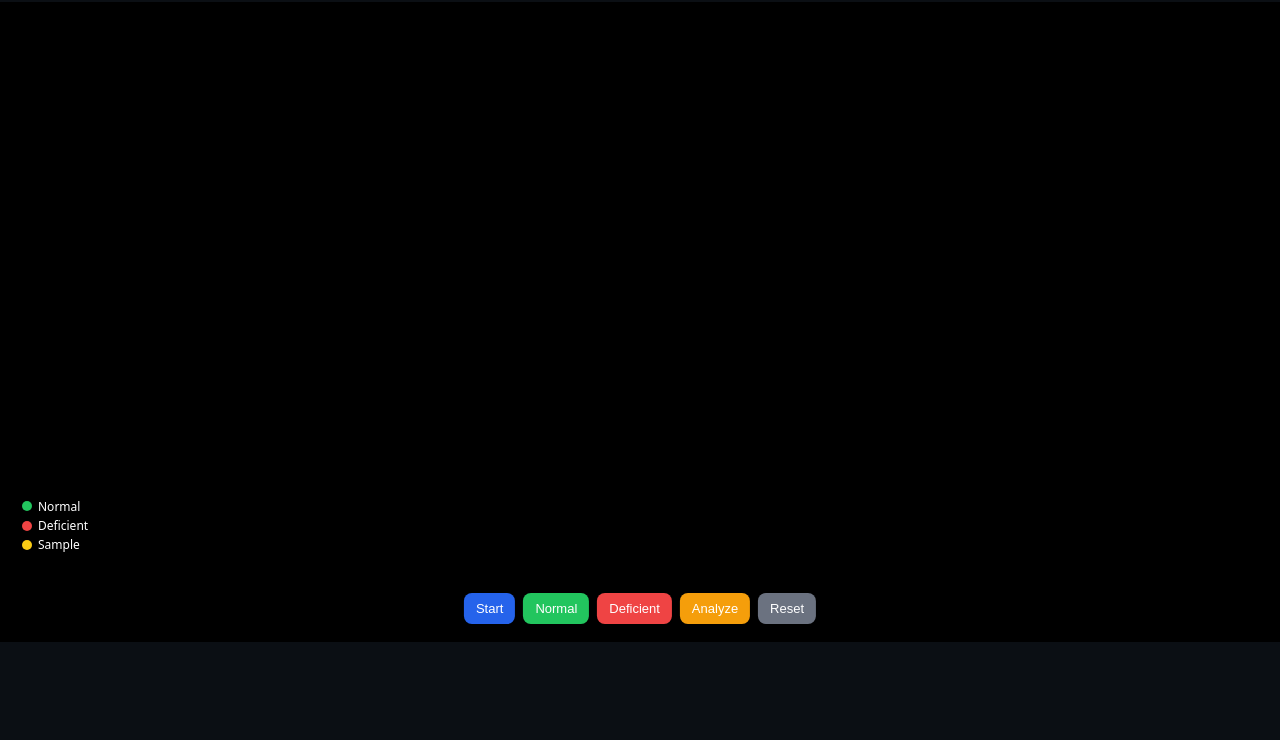
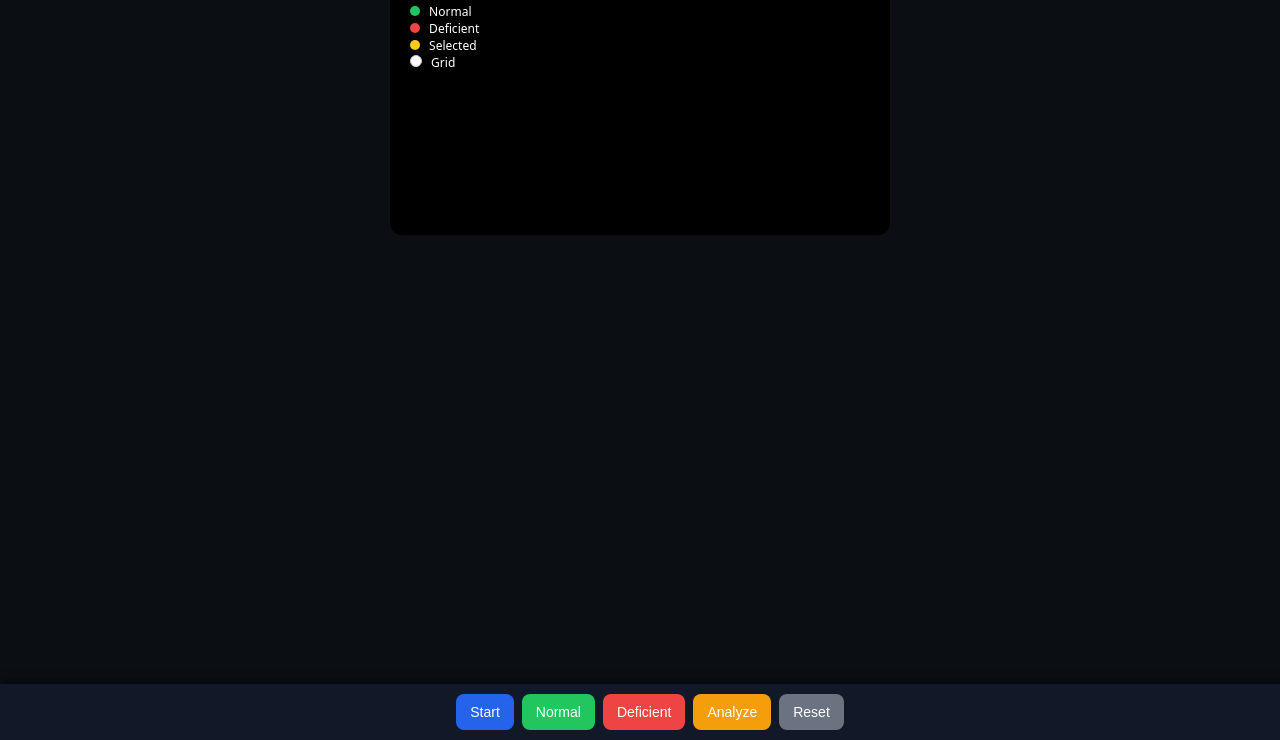
Before and after one commit to soophajuka-design/G6PD_, a plain HTML site: page index.html in a window 1280 px wide. Shown: the part 60-800 px from the top of the page. Drawn offline with Linux system fonts and the light colour scheme.

Commit message:
Update index.html

```diff
--- a/index.html
+++ b/index.html
@@ -1,7 +1,7 @@
 <!DOCTYPE html>
 <html>
 <head>
-<meta name="viewport" content="width=device-width, initial-scale=1.0, viewport-fit=cover">
+<meta name="viewport" content="width=device-width, initial-scale=1.0, maximum-scale=1.0, user-scalable=no">
 <title>G6PD Analyzer</title>
 
 <style>
@@ -13,87 +13,79 @@ body {
   text-align:center;
 }
 
-/* === LIVE VIEW === */
+h3 {
+  margin:10px;
+}
+
+/* === CAMERA AREA === */
 #container {
   position:relative;
   width:100%;
-  height:80vh;
+  max-width:500px;
+  margin:auto;
+  border-radius:12px;
+  overflow:hidden;
   background:black;
-  overflow:hidden;
 }
 
-/* VIDEO */
-video {
-  position:absolute;
+video, canvas {
   width:100%;
-  height:100%;
-  object-fit:contain; /* ✅ ไม่ crop ไม่ zoom */
+  display:block;
 }
 
-/* OVERLAY */
 canvas {
   position:absolute;
-  width:100%;
-  height:100%;
   top:0;
   left:0;
+  z-index:2;
 }
 
-/* === LEGEND (ล่างซ้าย นอก grid) === */
+/* === LEGEND === */
 #legend {
   position:absolute;
-  bottom:80px;
-  left:12px;
-
-  background:rgba(0,0,0,0.7);
+  top:10px;
+  left:10px;
+  background:rgba(0,0,0,0.6);
   padding:8px 10px;
-  border-radius:10px;
-
+  border-radius:8px;
   font-size:12px;
-  line-height:1.6;
-
-  backdrop-filter: blur(4px);
+  text-align:left;
   z-index:3;
 }
 
-#legend div{
-  display:flex;
-  align-items:center;
-  gap:6px;
-}
-
-.dot{
+.dot {
+  display:inline-block;
   width:10px;
   height:10px;
   border-radius:50%;
+  margin-right:6px;
 }
 
-.normal-dot{ background:#22c55e; }
-.def-dot{ background:#ef4444; }
-.sample-dot{ background:#facc15; }
+.dot.normal { background:#22c55e; }
+.dot.deficient { background:#ef4444; }
+.dot.selected { background:#facc15; }
+.dot.grid { background:#ffffff; border:1px solid #ccc; }
 
-/* === FLOAT CONTROL BAR === */
-#controls{
-  position:absolute;
-  bottom:10px;
-  left:50%;
-  transform:translateX(-50%);
-
+/* === CONTROL PANEL === */
+#controls {
+  position:fixed;
+  bottom:0;
+  width:100%;
+  background:#111827;
+  padding:10px;
   display:flex;
+  flex-wrap:wrap;
+  justify-content:center;
   gap:8px;
-
-  background:rgba(0,0,0,0.6);
-  padding:8px 12px;
-  border-radius:14px;
-  z-index:4;
+  box-shadow:0 -2px 10px rgba(0,0,0,0.6);
 }
 
-button{
-  padding:8px 12px;
+button {
+  padding:10px 14px;
   border:none;
   border-radius:8px;
+  font-size:14px;
   color:white;
-  font-size:13px;
 }
 
 .start { background:#2563eb; }
@@ -102,7 +94,7 @@ button{
 .analyze { background:#f59e0b; }
 .reset { background:#6b7280; }
 
-button:active{
+button:active {
   transform:scale(0.95);
 }
 </style>
@@ -113,39 +105,61 @@ button:active{
 <h3>G6PD Analyzer</h3>
 
 <div id="container">
-
-  <!-- CAMERA -->
   <video id="video" autoplay playsinline muted></video>
-
-  <!-- GRID OVERLAY -->
   <canvas id="overlay"></canvas>
 
-  <!-- LEGEND -->
   <div id="legend">
-    <div><span class="dot normal-dot"></span>Normal</div>
-    <div><span class="dot def-dot"></span>Deficient</div>
-    <div><span class="dot sample-dot"></span>Sample</div>
+    <div><span class="dot normal"></span> Normal</div>
+    <div><span class="dot deficient"></span> Deficient</div>
+    <div><span class="dot selected"></span> Selected</div>
+    <div><span class="dot grid"></span> Grid</div>
   </div>
-
-  <!-- CONTROL BAR -->
-  <div id="controls">
-    <button id="startBtn" class="start">Start</button>
-    <button onclick="setMode('normal')" class="normal">Normal</button>
-    <button onclick="setMode('deficient')" class="deficient">Deficient</button>
-    <button id="analyzeBtn" class="analyze">Analyze</button>
-    <button onclick="resetApp()" class="reset">Reset</button>
-  </div>
-
 </div>
 
-<!-- LIB -->
+<div id="controls">
+  <button class="start" id="startBtn">Start</button>
+  <button class="normal" onclick="setMode('normal')">Normal</button>
+  <button class="deficient" onclick="setMode('deficient')">Deficient</button>
+  <button class="analyze" id="analyzeBtn">Analyze</button>
+  <button class="reset" onclick="resetApp()">Reset</button>
+</div>
+
+<!-- ✅ OpenCV (ต้องมาก่อน analyzer) -->
 <script src="https://docs.opencv.org/4.5.5/opencv.js"></script>
 
-<!-- APP FILES -->
+<!-- ✅ App scripts (ลำดับสำคัญมาก) -->
 <script src="camera.js"></script>
 <script src="grid.js"></script>
 <script src="analyzer.js"></script>
 <script src="app.js"></script>
 
+<!-- 🔥 FIX เสถียรสุดสำหรับ iPad -->
+<script>
+window.addEventListener("load", function(){
+
+  const btn = document.getElementById("analyzeBtn");
+
+  btn.addEventListener("click", function(){
+
+    if(typeof analyze !== "function"){
+      alert("analyze() not loaded");
+      console.error("❌ analyze not found");
+      return;
+    }
+
+    if(typeof cv === "undefined" || !cv.Mat){
+      alert("OpenCV not ready");
+      console.error("❌ OpenCV not ready");
+      return;
+    }
+
+    console.log("✅ Analyze button clicked");
+
+    analyze();
+  });
+
+});
+</script>
+
 </body>
 </html>
```
